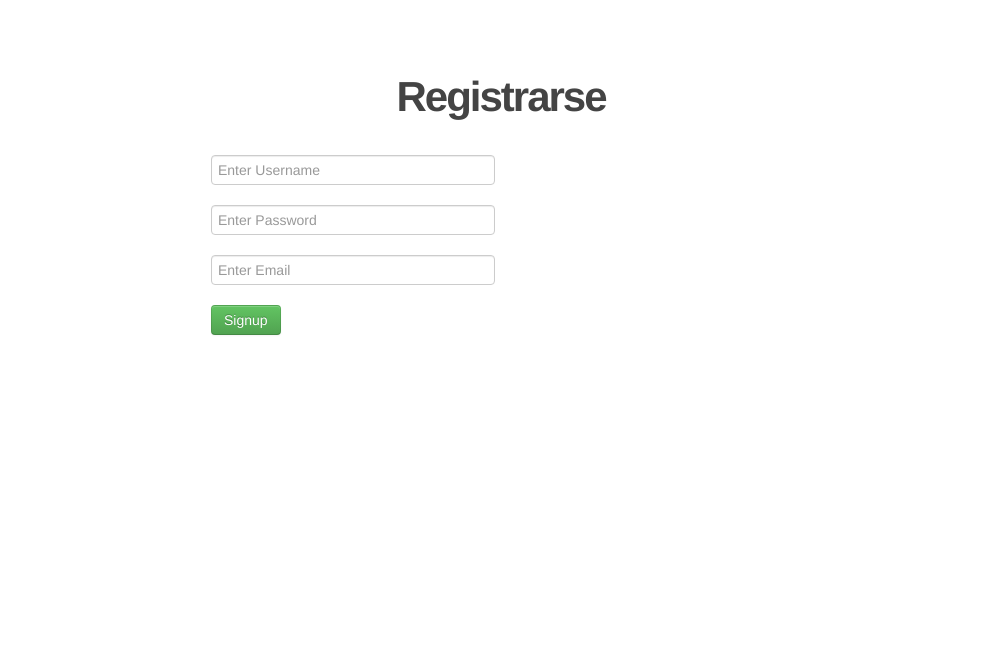
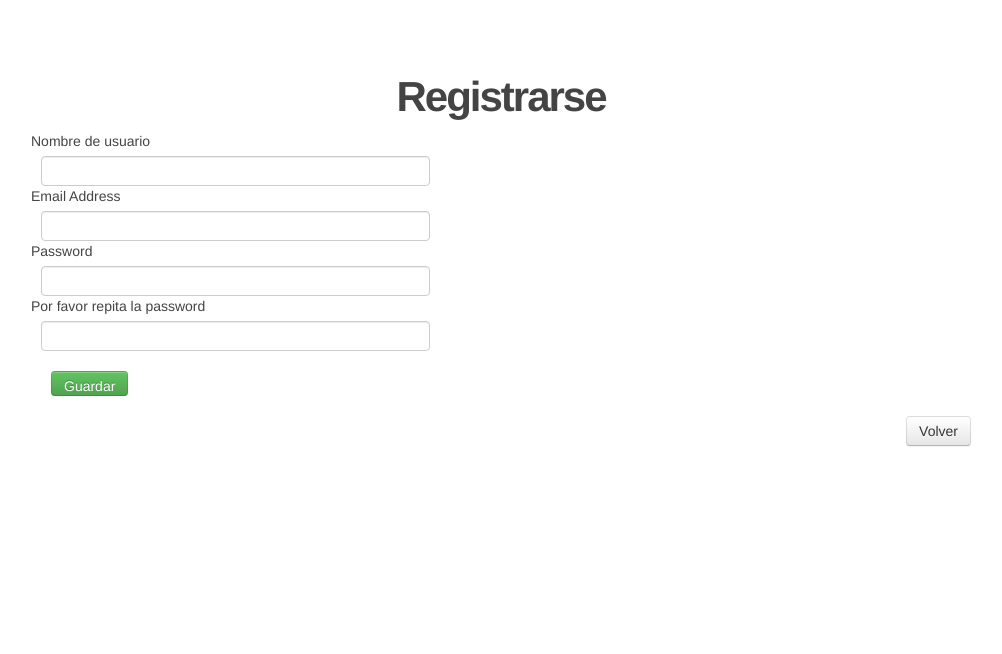
Before and after one commit to proyectoarq1/orgeventos, a Flask app: page /register in a window 1280 px wide. Shown: the part 146-800 px from the top of the page, without its empty margins (139-1141 px from the left). Run offline with Flask 2, Linux system fonts and the light colour scheme; parts of the project's set-up code (start-up, migrations or seed data) failed here and were passed over; some libraries are stand-ins or nearby versions.

Commit message:
sacando la entidad Usuario que ya no se usaba y modificando la creacion de usuarios para agregar tambien la modificacion de usuarios closes #35

```diff
--- a/app.py
+++ b/app.py
@@ -1,7 +1,7 @@
 from flask import Flask, render_template, make_response
 from flask_restful import Resource, Api
 from flask.ext.login import LoginManager, login_user , logout_user , current_user , login_required
-from db.models import Session, Usuario, Evento
+from db.models import Session, Evento
 from formularios.evento_form import EventoForm
 import datetime
 from flask import request, redirect, url_for, session
@@ -15,6 +15,8 @@ from controllers.perfilController import PerfilController
 from controllers.eventoController import EventoController
 from controllers.editarEventoController import EditarEventoController
 from controllers.nuevoEventoController import NuevoEventoController
+from controllers.editarUsuarioController import EditarUsuarioController
+
 
 import logging
 from logging.handlers import TimedRotatingFileHandler
@@ -48,6 +50,7 @@ api.add_resource(RegisterController, '/register',endpoint="register")
 api.add_resource(LoginController, '/login',endpoint="login")
 api.add_resource(LogoutController, '/logout',endpoint="logout")
 api.add_resource(PerfilController, '/perfil',endpoint="perfil")
+api.add_resource(EditarUsuarioController, '/editarme', endpoint="editar_perfil")
 api.add_resource(EventoController, '/evento/<evento_id>',endpoint="evento")
 api.add_resource(EditarEventoController, '/editar/<evento_id>',endpoint="editar_evento")
 api.add_resource(NuevoEventoController, '/nuevo_evento',endpoint="nuevo_evento")
--- a/controllers/nuevoEventoController.py
+++ b/controllers/nuevoEventoController.py
@@ -14,7 +14,6 @@ class NuevoEventoController(Resource):
 
     def post(self):
     	form = EventoForm(request.form)
-    	print form.validate()
     	if form.validate():
     		adapter.crear_evento(current_user.get_id(),form)
     		return redirect(url_for('perfil'))
--- a/controllers/registerController.py
+++ b/controllers/registerController.py
@@ -1,22 +1,21 @@
 from flask import Flask, render_template, flash, request, redirect, url_for, session, make_response
 from flask_restful import Resource
 from db.adapter_selected import adapter
-from db.models import Session
+from formularios.usuario_form import UserForm
 import os
 
-def doRegister():
-	session=Session()
-	username = request.form['username']
-	password = request.form['password']
-	email = request.form['email']
-	adapter.create_user(username, password, email)
-	flash('User successfully registered','success')
 
 class RegisterController(Resource):
-    def get(self):
-    	headers = {'Content-Type': 'text/html'}
-        return make_response(render_template('register.html'),200,headers)
+	def get(self):
+		form = UserForm(request.form)
+		headers = {'Content-Type': 'text/html'}
+		return make_response(render_template('register.html', form=form, editar=False),200,headers)
 
-    def post(self):
-    	doRegister()
-    	return redirect(request.args.get('next') or url_for('login'))
+	def post(self):
+		form = UserForm(request.form)
+		if form.validate():
+			adapter.create_user(form)
+			return redirect(url_for('login'))
+		else :
+			headers = {'Content-Type': 'text/html'}
+			return make_response(render_template('register.html', form=form, editar=False),200,headers)
--- a/db/alchemy_encoder.py
+++ b/db/alchemy_encoder.py
@@ -1,7 +1,7 @@
 from sqlalchemy.ext.declarative import DeclarativeMeta
 from mongoalchemy.document import Document
 import json
-from models import Usuario, Session
+from models import Session
 from mongoalchemy.fields import *
 
 class AlchemyEncoder(json.JSONEncoder):
--- a/db/models.py
+++ b/db/models.py
@@ -27,11 +27,6 @@ if (os.getenv('DATABASE_URL') is None) and not database_exists(engine.url):
 
 Session = sessionmaker(bind=engine)
 Base = declarative_base()
-
-class Usuario(Base):
-	__tablename__ = 'usuario'
-	id = Column(Integer, primary_key=True)
-	nombre = Column(String(500))
 
 class User(Base):
     __tablename__ = "users"
--- a/db/sqlAdapter.py
+++ b/db/sqlAdapter.py
@@ -1,4 +1,4 @@
-from models import Usuario, User, Session, Evento, Invitacion
+from models import User, Session, Evento, Invitacion
 import datetime
 from alchemy_encoder import AlchemyEncoder
 import dbsettings
--- a/formularios/evento_form.py
+++ b/formularios/evento_form.py
@@ -1,16 +1,15 @@
+
 
 from wtforms import Form, BooleanField, TextField, validators, SelectField
 from wtforms.fields.html5 import DateField
 
 class EventoForm(Form):
     nombre = TextField('Nombre evento', [validators.Length(min=4, max=25),validators.Required(message="Por favor ingrese el nombre del evento.")])
-    #fecha = DateField('Fecha del evento', [validators.Required(message="Por favor ingrese una fecha valida con formato dd/mm/aaaa")])
     fecha = TextField('Fecha del evento', [validators.Regexp('(0?[1-9]|[12][0-9]|3[01])[\/\-](0?[1-9]|1[012])[\/\-]\d{4}', flags=0, message='Por favor ingrese una fecha valida con formato dd/mm/aaaa')])
     hora = TextField('Hora del evento', [validators.Regexp('^([0-9]|0[0-9]|1[0-9]|2[0-3]):[0-5][0-9]$', flags=0, message='Por favor ingrese una hora valida con formato hh:mm')])
     descripcion = TextField('Descripcion del evento', [validators.Length(min=4, max=200),validators.Required(message="Por favor ingrese una descripcion para el evento")])
     url_imagen = TextField('URL imagen', [validators.Regexp('((http?):((//)|(\\\\))+([\w\d:#@%/;$()~_?\+-=\\\.&](#!)?)*)', flags=0, message='Por favor ingrese una URL de imagen que comience con http://')])
     ubicacion = SelectField('Ciudad',choices=[('Formosa', 'Formosa'), ('Mendoza', 'Mendoza'), ('Chubut','Chubut')])
-    #ubicacion = TextField('Ubicacion del evento', [validators.Length(min=5, max=500),validators.Required(message="Por favor ingrese una ubicacion para el evento")])
     categoria = SelectField('Categoria',choices=[('Publico', 'Publico'), ('Privado', 'Privado')])
 
 if __name__ == '__main__':
--- /dev/null
+++ b/formularios/usuario_form.py
@@ -0,0 +1,15 @@
+
+from wtforms import Form, TextField, PasswordField, validators
+from wtforms.fields.html5 import DateField
+
+class UserForm(Form):
+
+    username = TextField('Nombre de usuario', [validators.Length(min=4, max=25),validators.Required(message="Por favor ingrese el nombre del evento.")])
+    email = TextField('Email Address', [validators.Regexp('[\w.-]+@[\w.-]+', flags=0, message='Por favor ingrese una direccion de e-mail valida')])
+    password = PasswordField('Password', [validators.Length(min=6, max=25, message="La password debe tener como mino seis caracteres"),validators.Required(message='Debe ingresar una password'),validators.EqualTo('confirm', message='Las passwords deben coincidir')])
+    confirm = PasswordField('Por favor repita la password',[validators.Required(message='Debe confirmar la password ingresada')])
+
+if __name__ == '__main__':
+	#os.environ.setdefault("DJANGO_SETTINGS_MODULE", "dbsettings")
+	#session = Session()
+	pass
--- a/templates/layout.html
+++ b/templates/layout.html
@@ -20,6 +20,7 @@
               <li class="active"><a href="{{ url_for('home') }}">Home</a></li>
               {% if current_user.is_authenticated() %}
                 <li><a href="{{ url_for('perfil') }}">Perfil</a></li>
+                <li><a href="{{ url_for('editar_perfil') }}">Editarme</a></li>
                 <li><a href="{{ url_for('logout') }}">Desloguearse</a></li>
               {% else %}
                 <li><a href="{{ url_for('login') }}">Login</a></li>
--- a/templates/register.html
+++ b/templates/register.html
@@ -1,36 +1,28 @@
 {% extends "layout.html" %}
+{% from "_formhelpers.html" import render_field %}
 {% block content %}
-  <form action="" method=post class="form-horizontal">
+
+
+{% if editar %}
+    <h2>Editar mi perfil</h2>
+  {%else%}
     <h2>Registrarse</h2>
-    <div class="bottom-three"></div>
-    <div class="control-group">
-        <div class="controls">
-          <input type="text" id="username" name="username" class="input-xlarge"
-            placeholder="Enter Username" value="{{ request.form.username }}"
-            required>
-        </div>
-    </div>
+  {% endif %}
 
-    <div class="control-group">
-        <div class="controls">
-          <input type="password" id="password" name="password" class="input-xlarge"
-            placeholder="Enter Password" value="{{ request.form.password }}"
-            required>
-        </div>
-    </div>
 
-    <div class="control-group">
-        <div class="controls">
-          <input type="email" id="email" name="email" class="input-xlarge"
-            placeholder="Enter Email" value="{{ request.form.username }}"
-            required>
-        </div>
-    </div>
+     <form method="post" class="form-horizontal" action="">
 
-    <div class="control-group">
-        <div class="controls">
-          <button type="submit" class="btn btn-success">Signup</button>
-        </div>
-    </div>
-  </form>
+    <dl>
+      {{ render_field(form.username) }}
+      {{ render_field(form.email) }}
+      {{ render_field(form.password) }}
+      {{ render_field(form.confirm) }}
+    </dl>
+    <p><input type=submit value=Guardar class="btn btn-success">
+   </form>
+
+
+
+    <div class="pull-right"><a role="button" class="btn btn-default" href="{{ url_for('perfil') }}">Volver</a></div>
+
 {% endblock %}
```
Also changed, not shown: controllers/editarUsuarioController.py (added, +31 -0 lines), controllers/homeController.py (+1 -15 lines), db/adapter.py (+14 -3 lines).
